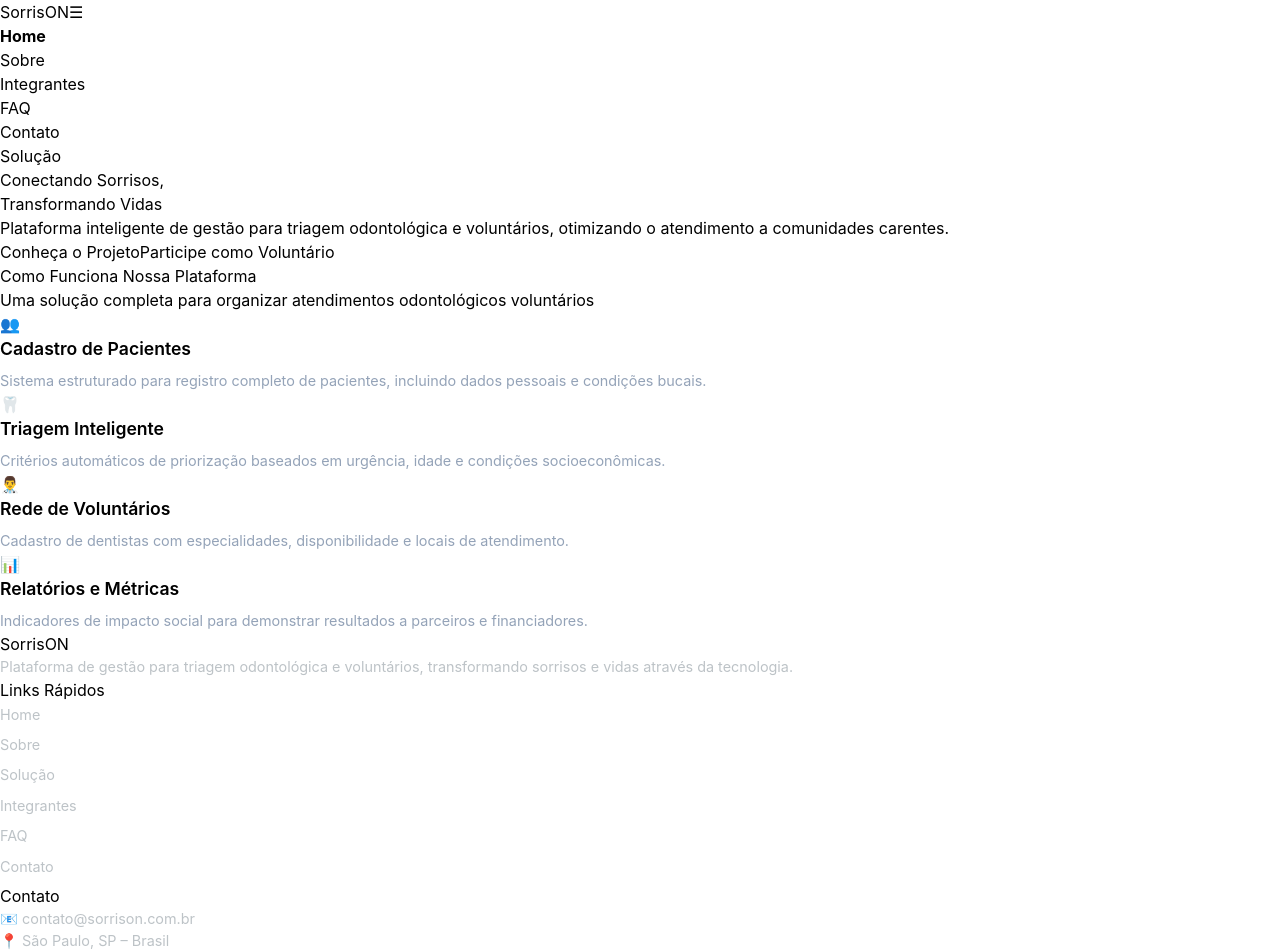
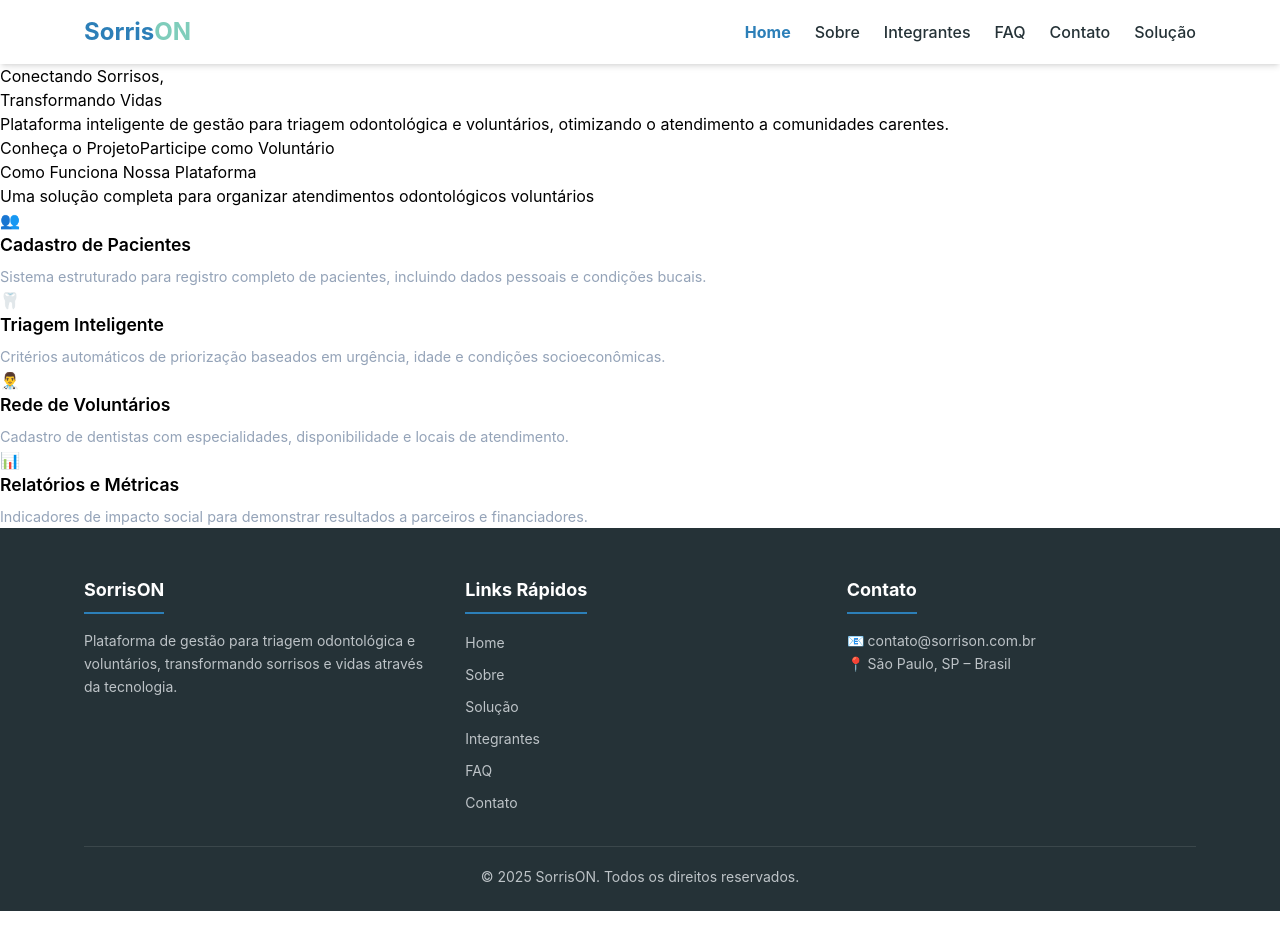
Before and after one commit to erickramossantoser/sorrison-fiap, a React (Vite) app: page / in a window 1280 px wide. Shown: the top 952 px of the page. After the commit the page ends 911 px from the top, so only its background shows below. Built offline with nearby package versions, Linux system fonts and the light colour scheme.

Commit message:
Ajeitando códigos da pasta components (Footer.tsx, Header.tsx, Layout.tsx)

```diff
--- a/src/components/Footer.tsx
+++ b/src/components/Footer.tsx
@@ -1,43 +1,62 @@
+import { Link } from 'react-router-dom'
+
+const links = [
+  { href: '/', label: 'Home' },
+  { href: '/sobre', label: 'Sobre' },
+  { href: '/solucao', label: 'Solução' },
+  { href: '/integrantes', label: 'Integrantes' },
+  { href: '/faq', label: 'FAQ' },
+  { href: '/contato', label: 'Contato' },
+]
+
 const Footer = () => {
   return (
-    <footer>
-      <div className="container">
-        <div className="footer-content">
-          <div className="footer-column">
-            <h3>SorrisON</h3>
-            <p style={{ color: '#bdc3c7', fontSize: '0.9rem' }}>
+    <footer className="bg-[#253237] text-white pt-12 pb-6">
+      <div className="max-w-6xl mx-auto px-5">
+        <div className="grid grid-cols-1 md:grid-cols-3 gap-8 mb-8">
+          {/* Coluna 1 */}
+          <div>
+            <h3 className="text-lg font-bold mb-4 pb-2 border-b-2 border-[#2c7fb8] inline-block">
+              SorrisON
+            </h3>
+            <p className="text-[#bdc3c7] text-sm leading-relaxed">
               Plataforma de gestão para triagem odontológica e voluntários,
               transformando sorrisos e vidas através da tecnologia.
             </p>
           </div>
-          <div className="footer-column">
-            <h3>Links Rápidos</h3>
-            <ul style={{ listStyle: 'none', padding: 0 }}>
-              {[
-                { href: '/', label: 'Home' },
-                { href: '/sobre', label: 'Sobre' },
-                { href: '/solucao', label: 'Solução' },
-                { href: '/integrantes', label: 'Integrantes' },
-                { href: '/faq', label: 'FAQ' },
-                { href: '/contato', label: 'Contato' },
-              ].map((link) => (
-                <li key={link.href} style={{ marginBottom: '0.4rem' }}>
-                  <a href={link.href} style={{ color: '#bdc3c7', textDecoration: 'none', fontSize: '0.9rem', transition: 'color 0.3s' }}>
+
+          {/* Coluna 2 */}
+          <div>
+            <h3 className="text-lg font-bold mb-4 pb-2 border-b-2 border-[#2c7fb8] inline-block">
+              Links Rápidos
+            </h3>
+            <ul className="list-none p-0 m-0 space-y-2">
+              {links.map((link) => (
+                <li key={link.href}>
+                  <Link
+                    to={link.href}
+                    className="text-[#bdc3c7] text-sm no-underline hover:text-[#7fcdbb] transition-colors duration-200"
+                  >
                     {link.label}
-                  </a>
+                  </Link>
                 </li>
               ))}
             </ul>
           </div>
-          <div className="footer-column">
-            <h3>Contato</h3>
-            <p style={{ color: '#bdc3c7', fontSize: '0.9rem' }}>
+
+          {/* Coluna 3 */}
+          <div>
+            <h3 className="text-lg font-bold mb-4 pb-2 border-b-2 border-[#2c7fb8] inline-block">
+              Contato
+            </h3>
+            <p className="text-[#bdc3c7] text-sm leading-relaxed">
               📧 contato@sorrison.com.br<br />
               📍 São Paulo, SP – Brasil
             </p>
           </div>
         </div>
-        <div className="copyright">
+
+        <div className="border-t border-white/10 pt-5 text-center text-[#bdc3c7] text-sm">
           © 2025 SorrisON. Todos os direitos reservados.
         </div>
       </div>
--- a/src/components/Header.tsx
+++ b/src/components/Header.tsx
@@ -15,15 +15,15 @@
   const location = useLocation()
 
   return (
-    <header>
-      <div className="container header-container">
-        <Link to="/" className="logo">
-          Sorris<span>ON</span>
+    <header className="sticky top-0 z-50 bg-white/80 backdrop-blur-md shadow-md">
+      <div className="max-w-6xl mx-auto px-5 flex items-center justify-between py-4">
+        <Link to="/" className="text-2xl font-bold text-[#2c7fb8] no-underline">
+          Sorris<span className="text-[#7fcdbb]">ON</span>
         </Link>
 
-        {/* Botão hambúrguer */}
+        {/* Botão hamburguer */}
         <button
-          className="menu-toggle"
+          className="md:hidden border border-gray-300 rounded px-2 py-1 text-lg cursor-pointer bg-transparent"
           onClick={() => setMenuOpen(!menuOpen)}
           aria-label="Abrir menu"
           aria-expanded={menuOpen}
@@ -31,17 +31,17 @@
           ☰
         </button>
 
-        {/* Menu */}
-        <nav className={menuOpen ? 'open' : ''}>
-          <ul>
+        {/* Menu desktop */}
+        <nav className="hidden md:block">
+          <ul className="flex gap-6 list-none m-0 p-0">
             {navLinks.map((link) => (
               <li key={link.path}>
                 <Link
                   to={link.path}
-                  onClick={() => setMenuOpen(false)}
+                  className="no-underline font-medium transition-colors duration-200 hover:text-[#2c7fb8]"
                   style={{
-                    color: location.pathname === link.path ? 'var(--primary)' : undefined,
-                    fontWeight: location.pathname === link.path ? '700' : undefined,
+                    color: location.pathname === link.path ? '#2c7fb8' : '#253237',
+                    fontWeight: location.pathname === link.path ? 700 : 500,
                   }}
                 >
                   {link.label}
@@ -51,6 +51,29 @@
           </ul>
         </nav>
       </div>
+
+      {/* Menu mobile */}
+      {menuOpen && (
+        <nav className="md:hidden bg-white border-t border-gray-100 px-5 pb-4">
+          <ul className="flex flex-col gap-3 list-none m-0 p-0 pt-3">
+            {navLinks.map((link) => (
+              <li key={link.path}>
+                <Link
+                  to={link.path}
+                  onClick={() => setMenuOpen(false)}
+                  className="no-underline font-medium block py-1"
+                  style={{
+                    color: location.pathname === link.path ? '#2c7fb8' : '#253237',
+                    fontWeight: location.pathname === link.path ? 700 : 500,
+                  }}
+                >
+                  {link.label}
+                </Link>
+              </li>
+            ))}
+          </ul>
+        </nav>
+      )}
     </header>
   )
 }
--- a/src/components/Layout.tsx
+++ b/src/components/Layout.tsx
@@ -8,9 +8,9 @@
 
 const Layout = ({ children }: LayoutProps): React.JSX.Element => {
   return (
-    <div style={{ display: 'flex', flexDirection: 'column', minHeight: '100vh' }}>
+    <div className="flex flex-col min-h-screen">
       <Header />
-      <main style={{ flex: 1 }}>{children}</main>
+      <main className="flex-1">{children}</main>
       <Footer />
     </div>
   )
```
